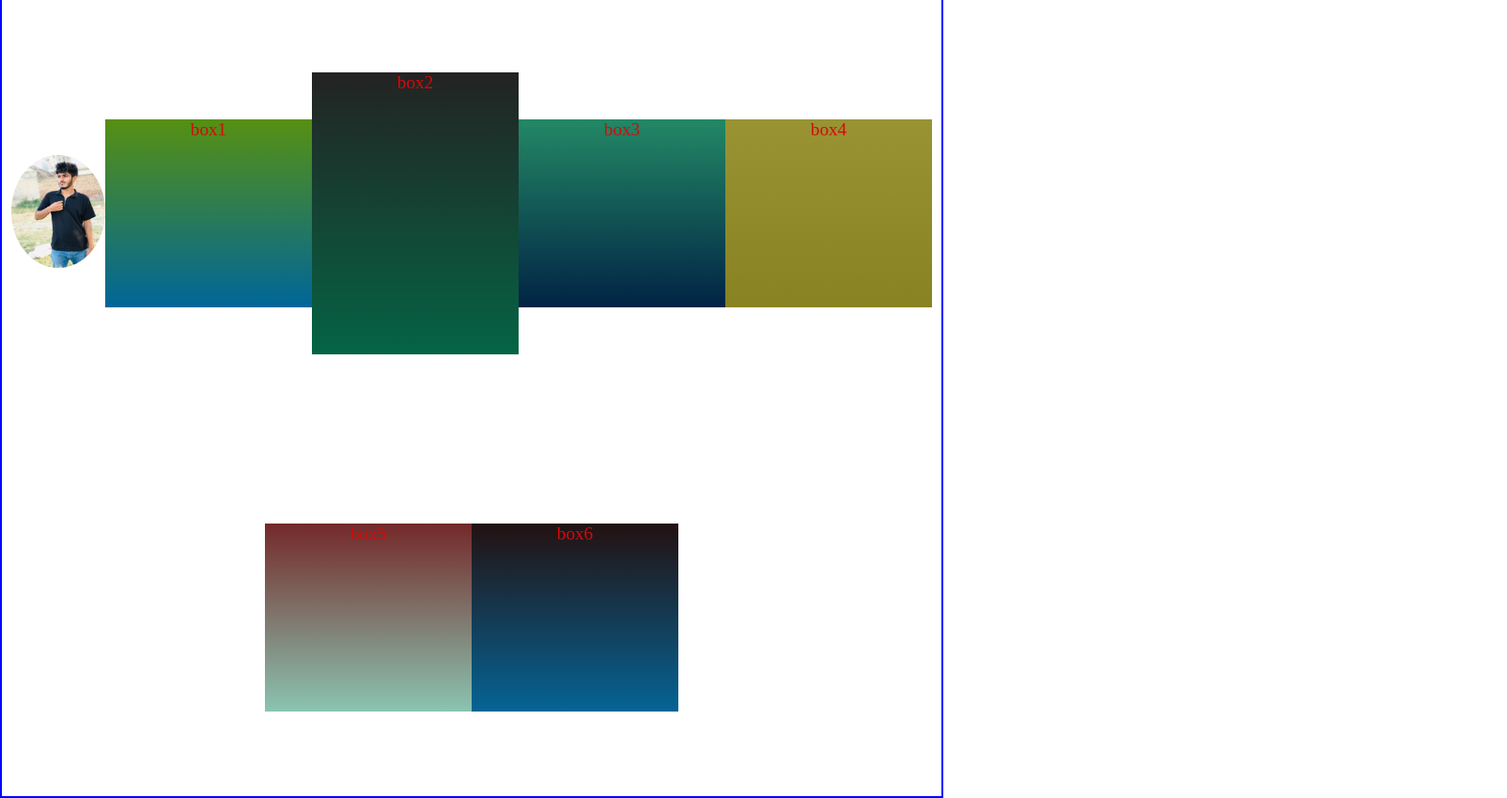
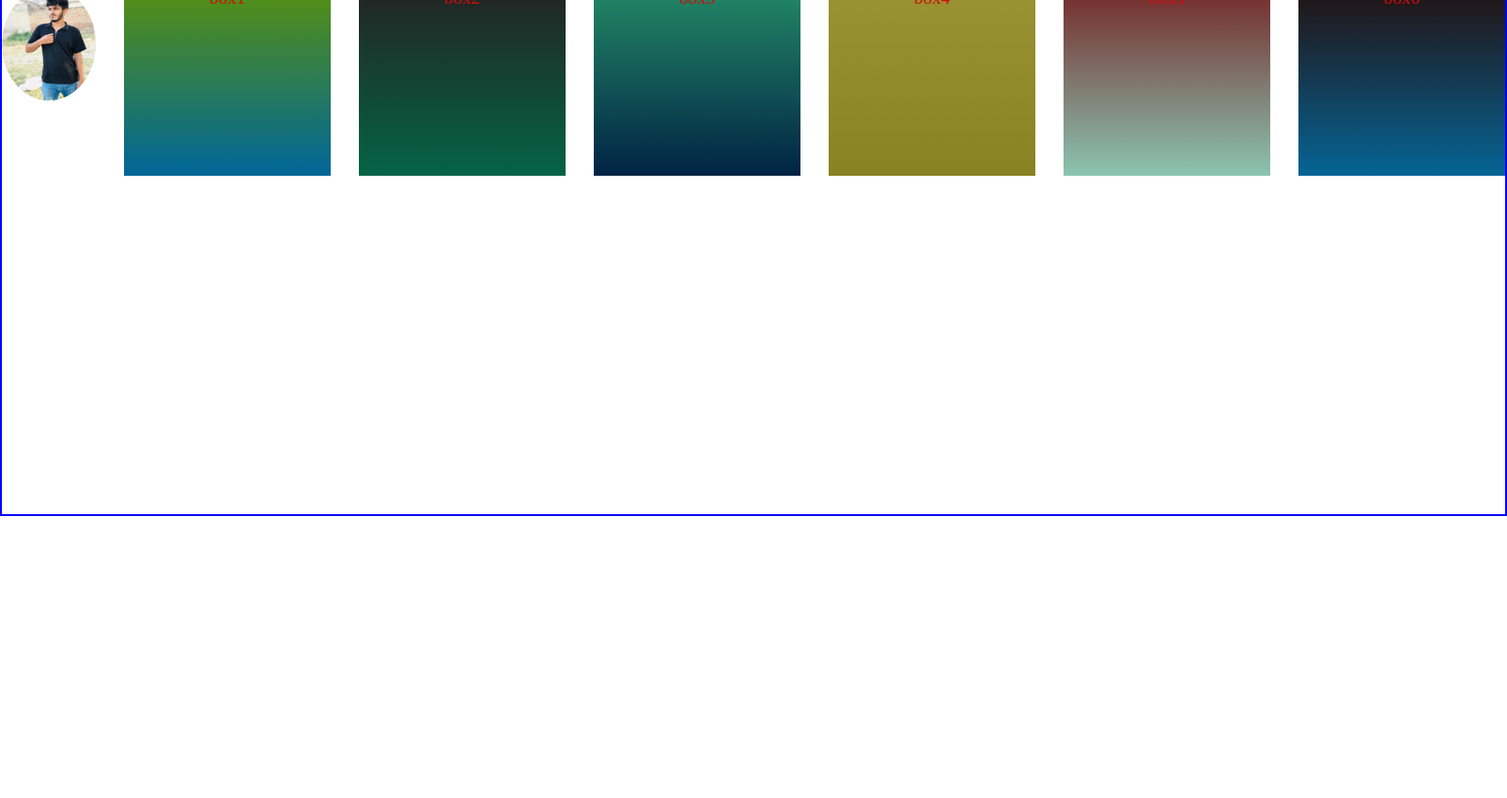
Before and after one commit to RanaAthar/FlexBox, a plain HTML site: page index.html in a window 1280 px wide. Shown: the part 52-901 px from the top of the page at 94% size, 1604 px wide, since content can reach past the window. After the commit the page ends 800 px from the top, so only its background shows below. Drawn offline with Linux system fonts and the light colour scheme.

Commit message:
some changes

```diff
--- a/style.css
+++ b/style.css
@@ -6,18 +6,17 @@ body{
     text-align: center;
 }
 .container{
-    height: 860px;
-    width: 1000px;
+    height: 560px;
+    width: 1600px;
     border: 2px solid blue;
     display: flex;
     /* flex-direction: column; */
     /* flex-direction: column-reverse; */
-    flex-direction:row;
+    /* flex-direction:row; */
     /* flex-direction: row-reverse; */
-    justify-content: center;
-    align-items: center;
-    align-content:stretch;
-    flex-wrap: wrap;
+   justify-content: space-between;
+    /* align-content:stretch; */
+    /* flex-wrap: wrap; */
 }
 .box1{
     height: 200px;
@@ -27,7 +26,7 @@ body{
     font-size: larger;
 }
 .box2{
-    height: 300px;
+    height: 200px;
     width: 220px;
     background: linear-gradient(#232323, #056445), #534363;
     color: rgb(211, 11, 11);
```
Also changed, not shown: 1 other file.
